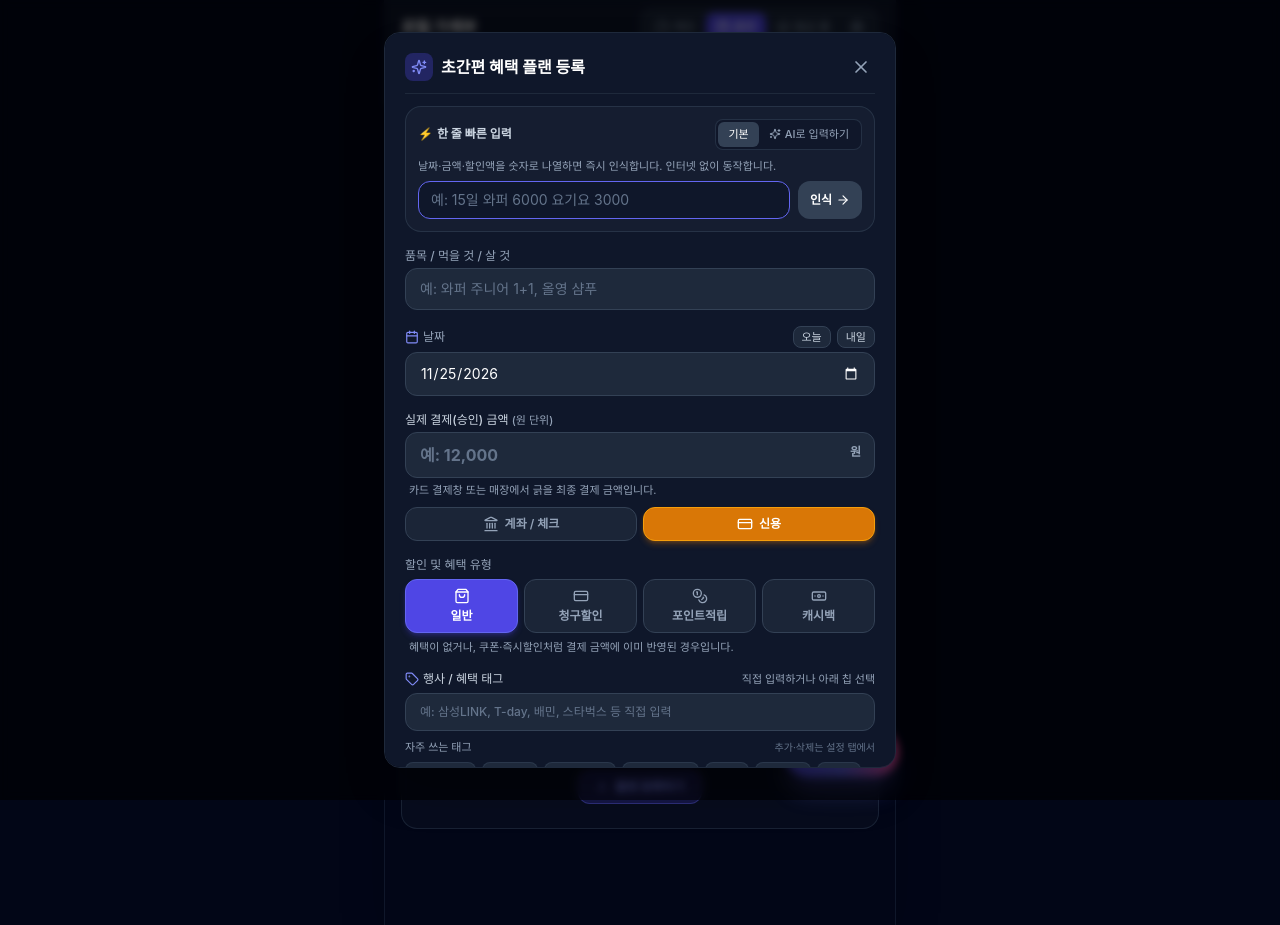
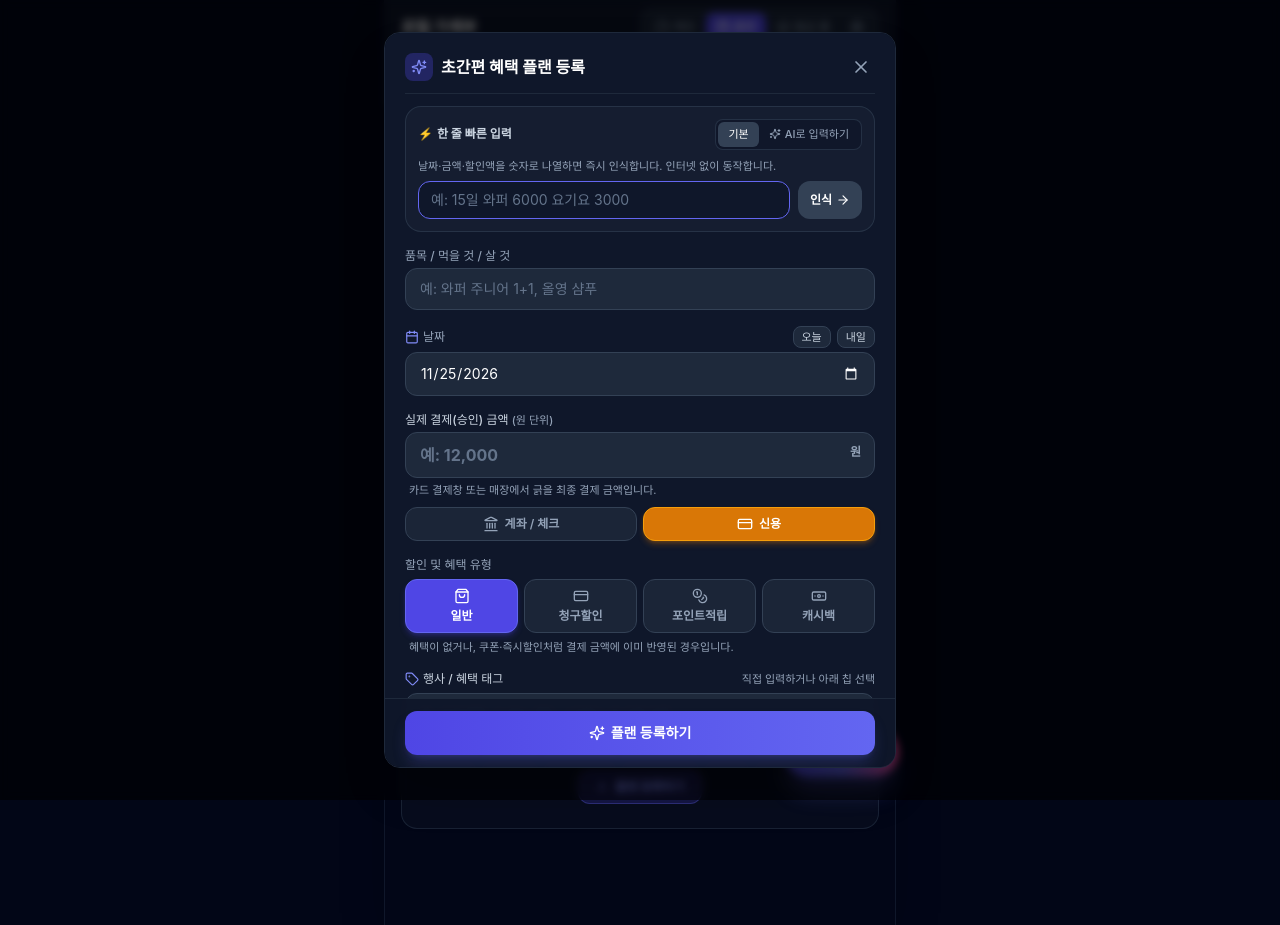
Before and after one commit to hyungoo7703/local-ledger, a React (Vite) app: page / in a window 1280 px wide. Both pictures are taken after a click on the button "플랜 등록하기". Built offline with nearby package versions, Linux system fonts and the light colour scheme.

Commit message:
fix: 플랜 등록 버튼을 창 아래에 고정해 끝까지 내리지 않아도 눌리게 함
Co-Authored-By: Claude Fable 5.2 <noreply@anthropic.com>

```diff
--- a/src/components/QuickAddModal.tsx
+++ b/src/components/QuickAddModal.tsx
@@ -725,8 +725,8 @@ export const QuickAddModal: React.FC<QuickAddModalProps> = ({
             />
           </div>
 
-          {/* Action Buttons */}
-          <div className="flex items-center gap-2 pt-2">
+          {/* Action Buttons. 창이 화면 두 장 길이라 맨 아래에 두면 끝까지 내려야 눌린다. 창 아래에 붙여 둔다 */}
+          <div className="sticky bottom-0 z-10 -mx-5 px-5 py-3 flex items-center gap-2 bg-slate-900/95 backdrop-blur-sm border-t border-slate-800">
             {editItem && onDelete && (
               <button
                 type="button"
```
